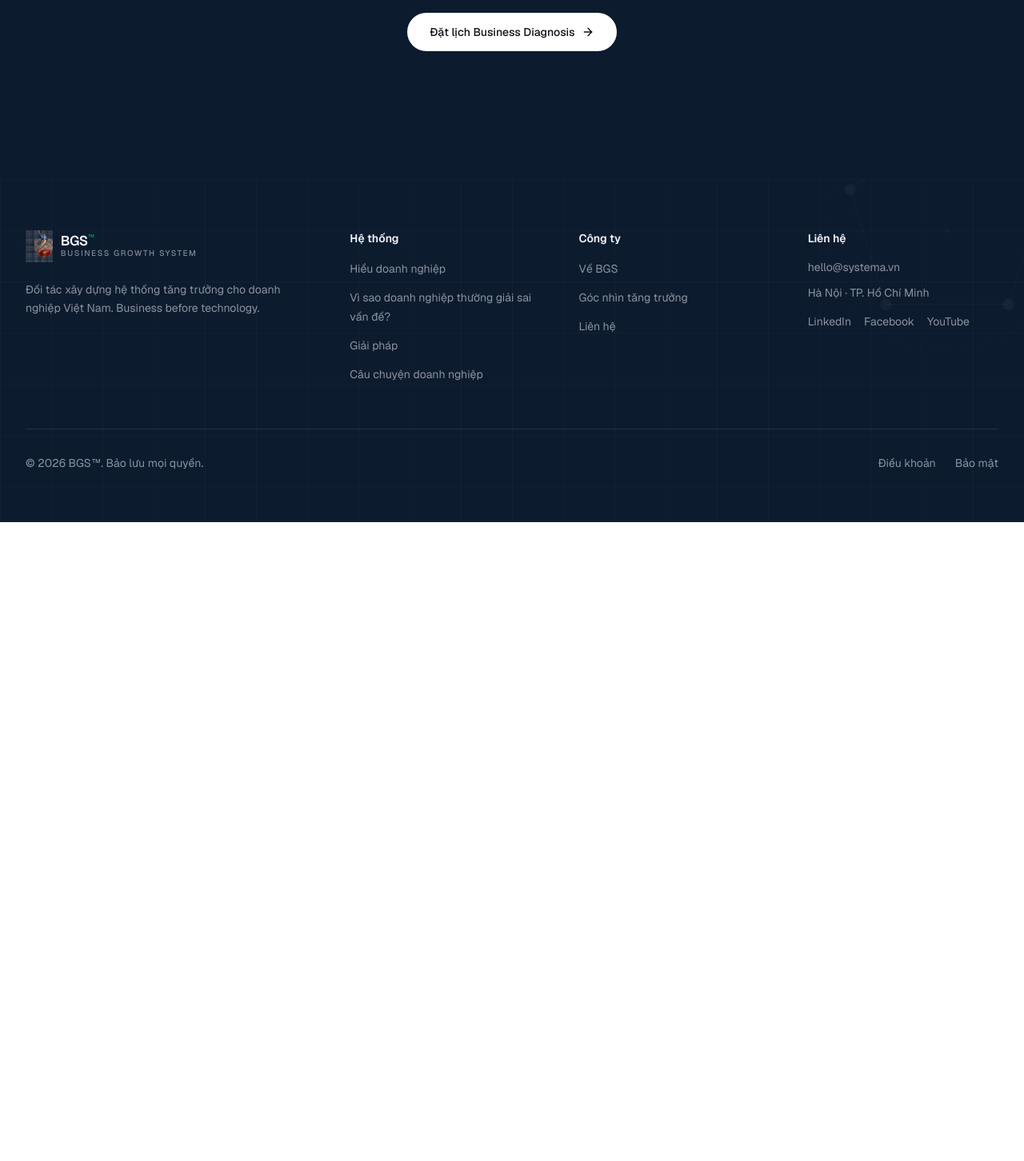
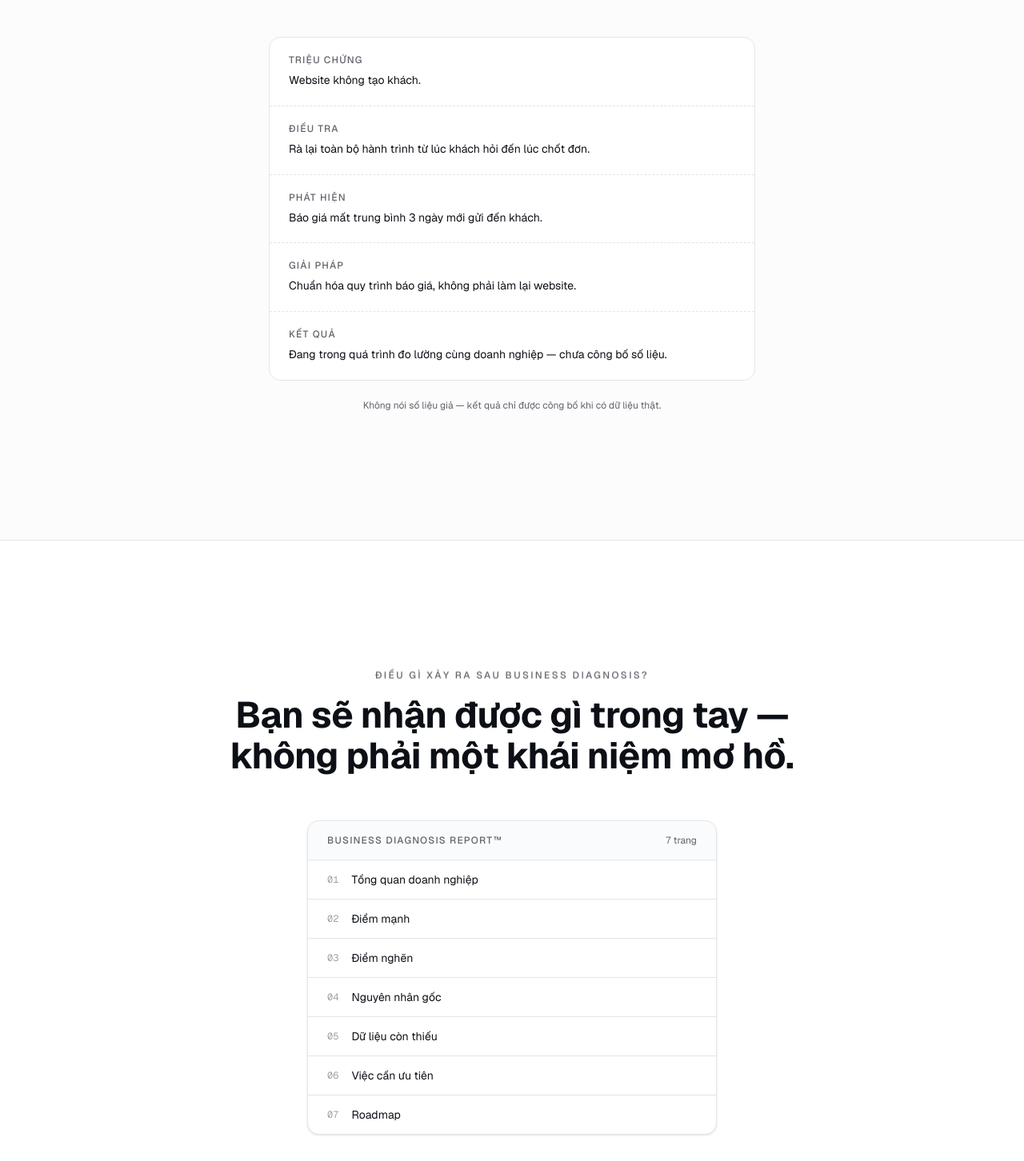
Before and after one commit to pimainet/business-growth-partner, a Next.js app: page /hieu-doanh-nghiep in a window 1280 px wide. Shown: the part 5640-7092 px from the top of the page at 80% size. Before the commit the page ends 6293 px from the top, so only its background shows below. Built offline with nearby package versions, Linux system fonts and the light colour scheme.

Commit message:
thieu file

```diff
--- /dev/null
+++ b/components/hieu-doanh-nghiep/real-example.tsx
@@ -0,0 +1,49 @@
+import { Reveal } from '@/components/reveal'
+import { SectionHeading } from '@/components/section-heading'
+
+const STEPS = [
+  { label: 'Triệu chứng', value: 'Website không tạo khách.' },
+  { label: 'Điều tra', value: 'Rà lại toàn bộ hành trình từ lúc khách hỏi đến lúc chốt đơn.' },
+  { label: 'Phát hiện', value: 'Báo giá mất trung bình 3 ngày mới gửi đến khách.' },
+  { label: 'Giải pháp', value: 'Chuẩn hóa quy trình báo giá, không phải làm lại website.' },
+  { label: 'Kết quả', value: 'Đang trong quá trình đo lường cùng doanh nghiệp — chưa công bố số liệu.' },
+]
+
+export function RealExample() {
+  return (
+    <section className="border-b border-border bg-secondary/30 py-32 lg:py-40">
+      <div className="mx-auto max-w-2xl px-6 lg:px-8">
+        <SectionHeading eyebrow="Một ví dụ thực tế" title="Triệu chứng không phải lúc nào cũng chỉ đúng nơi cần sửa." align="center" />
+
+        <Reveal delay={140}>
+          <div className="mt-14 overflow-hidden rounded-2xl border border-border bg-card">
+            {STEPS.map((s, i) => (
+              <div
+                key={s.label}
+                className={
+                  i < STEPS.length - 1
+                    ? 'border-b border-dashed border-border px-6 py-5'
+                    : 'px-6 py-5'
+                }
+              >
+                <p className="text-xs font-medium uppercase tracking-widest text-muted-foreground">
+                  {s.label}
+                </p>
+                <p className="mt-1.5 text-sm leading-relaxed text-foreground">
+                  {s.value}
+                </p>
+              </div>
+            ))}
+          </div>
+        </Reveal>
+
+        <Reveal delay={220}>
+          <p className="mx-auto mt-6 text-center text-xs text-muted-foreground">
+            Không nói số liệu giả — kết quả chỉ được công bố khi có dữ liệu
+            thật.
+          </p>
+        </Reveal>
+      </div>
+    </section>
+  )
+}
--- /dev/null
+++ b/components/hieu-doanh-nghiep/report-preview.tsx
@@ -0,0 +1,55 @@
+import { Reveal } from '@/components/reveal'
+import { SectionHeading } from '@/components/section-heading'
+
+const PAGES = [
+  'Tổng quan doanh nghiệp',
+  'Điểm mạnh',
+  'Điểm nghẽn',
+  'Nguyên nhân gốc',
+  'Dữ liệu còn thiếu',
+  'Việc cần ưu tiên',
+  'Roadmap',
+]
+
+export function ReportPreview() {
+  return (
+    <section className="border-b border-border py-32 lg:py-40">
+      <div className="mx-auto max-w-4xl px-6 lg:px-8">
+        <SectionHeading
+          eyebrow="Điều gì xảy ra sau Business Diagnosis?"
+          title="Bạn sẽ nhận được gì trong tay — không phải một khái niệm mơ hồ."
+          align="center"
+        />
+
+        <Reveal delay={140}>
+          <div className="mx-auto mt-14 max-w-lg overflow-hidden rounded-2xl border border-border bg-card shadow-sm">
+            <div className="flex items-center justify-between border-b border-border bg-secondary/40 px-6 py-4">
+              <span className="text-xs font-medium uppercase tracking-widest text-muted-foreground">
+                Business Diagnosis Report™
+              </span>
+              <span className="text-xs text-muted-foreground">
+                {PAGES.length} trang
+              </span>
+            </div>
+            <ol className="divide-y divide-border">
+              {PAGES.map((p, i) => (
+                <li key={p} className="flex items-center gap-4 px-6 py-3.5">
+                  <span className="font-mono text-xs text-muted-foreground/60">
+                    {String(i + 1).padStart(2, '0')}
+                  </span>
+                  <span className="text-sm text-foreground">{p}</span>
+                </li>
+              ))}
+            </ol>
+          </div>
+        </Reveal>
+
+        <Reveal delay={220}>
+          <p className="mx-auto mt-8 max-w-md text-center text-sm text-muted-foreground">
+            Đây là tài liệu để ra quyết định — không phải để đọc cho biết.
+          </p>
+        </Reveal>
+      </div>
+    </section>
+  )
+}
```
